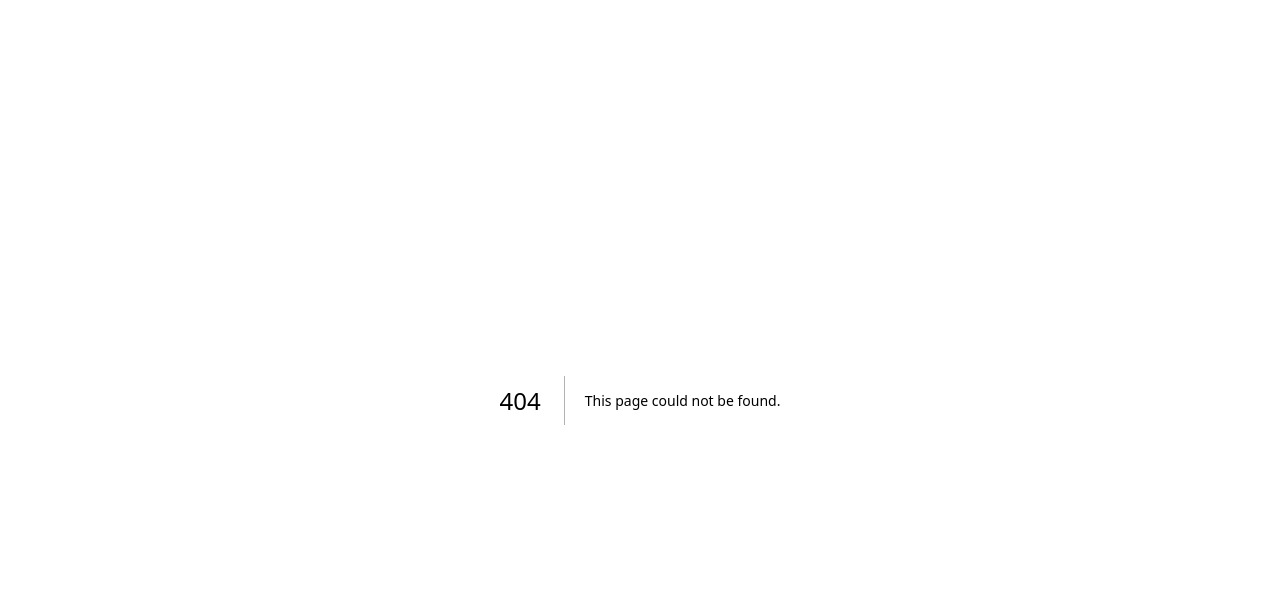
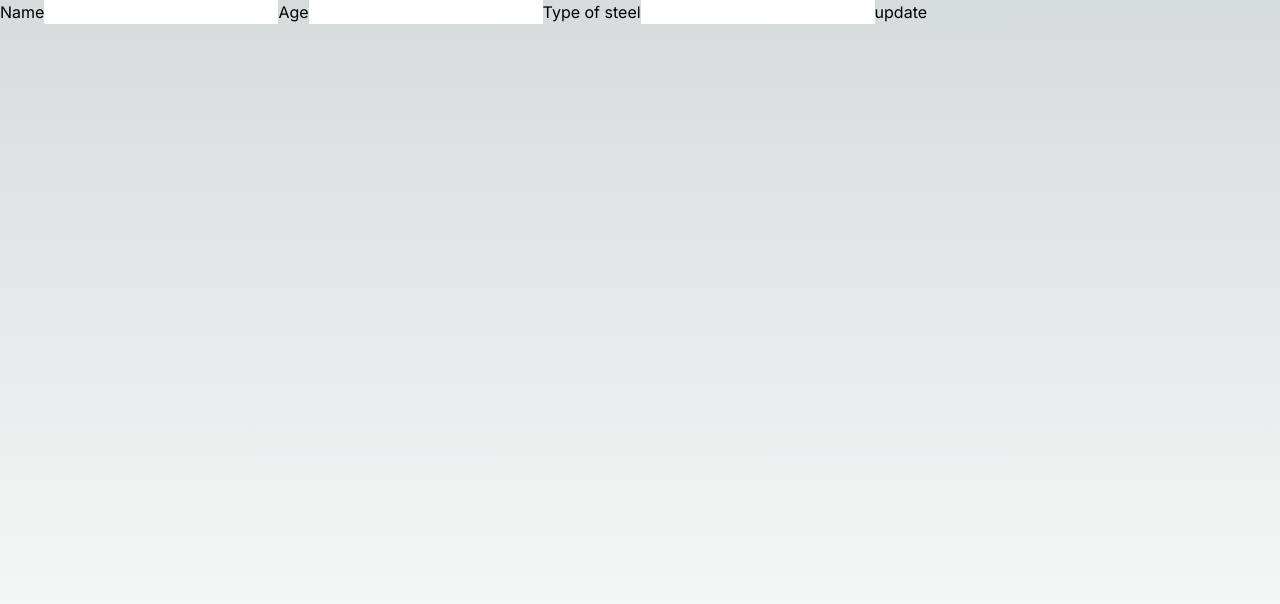
Before and after one commit to Avinash96-gthb/Optimanufacture, a Next.js app: page /private/Details in a window 1280 px wide. Before the commit this address had no page. Shown: the top 604 px of the page. Built offline with nearby package versions, Linux system fonts and the light colour scheme.

Commit message:
Fixed screens

```diff
--- /dev/null
+++ b/app/GoToLogin/actions.js
@@ -0,0 +1,6 @@
+'use server'
+import { redirect } from "next/navigation";
+
+export async function GoToLogin(){
+    redirect('/login')
+}
--- a/app/login/action.js
+++ b/app/login/action.js
@@ -32,7 +32,6 @@ export async function signup(formData) {
     email: formData.get('email') ,
     password: formData.get('password'),
   }
-
   const { error } = await supabase.auth.signUp(data)
 
   if (error) {
--- a/app/page.jsx
+++ b/app/page.jsx
@@ -1,14 +1,14 @@
-import Image from "next/image";
-import { logout } from "./logout/actions";
+import { GoToLogin } from "./GoToLogin/actions";
+
 
 export default function Home() {
   return (
     <main>
-    <form action={logout}>
-      <button type="submit">
-        logout
-      </button>
-    </form>
+      <form action={GoToLogin}>
+        <button type="submit">
+          login
+        </button>
+      </form>
     <div className="flex w-full h-full justify-center">
       <h1 className="text-xl text-red-500">
         Welcome to Optimanifacture
--- /dev/null
+++ b/app/private/Details/action.js
@@ -0,0 +1,19 @@
+'use server'
+import { redirect } from "next/navigation"
+import { createClient } from '@/utils/supabase/server'
+
+export async function updateDetails(formData) {
+    const supabase = createClient()
+    const data = {
+        name1: formData.get('name'),
+        age1: formData.get('age'),
+        steel1: formData.get('steel')
+    }
+    const { data1, error } = await supabase.auth.admin.getUserById(1)
+    const { error1 } = await supabase
+    .from('Test1')
+    .insert({ id: data1, Name: data.name1, Age: data.age1, Steel: data.steel1 })
+    if (error1){
+        redirect('/error')
+    }
+}
--- /dev/null
+++ b/app/private/Details/page.jsx
@@ -0,0 +1,21 @@
+import { redirect } from 'next/navigation'
+
+import { createClient } from '@/utils/supabase/server'
+import { logout } from '@/app/logout/actions'
+import { updateDetails } from './action'
+
+export default function personalDetails(){
+    return(
+        <main>
+            <form>
+                <label>Name</label>
+                <input id="name" name="name" type="text" required/>
+                <label>Age</label>
+                <input id="age" name="age" type="number" required/>
+                <label>Type of steel</label>
+                <input id="steel" name="steel" type="text" required/>
+                <button formAction={updateDetails}>update</button>
+            </form>
+        </main>
+    )
+}
--- a/app/private/page.jsx
+++ b/app/private/page.jsx
@@ -1,6 +1,7 @@
 import { redirect } from 'next/navigation'
 
 import { createClient } from '@/utils/supabase/server'
+import { logout } from '../logout/actions'
 
 export default async function PrivatePage() {
   const supabase = createClient()
@@ -10,5 +11,15 @@ export default async function PrivatePage() {
     redirect('/login')
   }
 
-  return <p>Hello {data.user.email}</p>
+  return(
+    <main>
+      <form action={logout}>
+        <button type="submit">
+          logout
+        </button>
+      </form>
+      <p>Hello {data.user.email}</p>
+    </main>
+
+  )
 }
--- a/utils/supabase/middleware.js
+++ b/utils/supabase/middleware.js
@@ -38,7 +38,9 @@ export async function updateSession(request) {
   if (
     !user &&
     !request.nextUrl.pathname.startsWith('/login') &&
-    !request.nextUrl.pathname.startsWith('/auth')
+    !request.nextUrl.pathname.startsWith('/auth') &&
+    !request.nextUrl.pathname.startsWith('/')
+
   ) {
     // no user, potentially respond by redirecting the user to the login page
     const url = request.nextUrl.clone()
```
